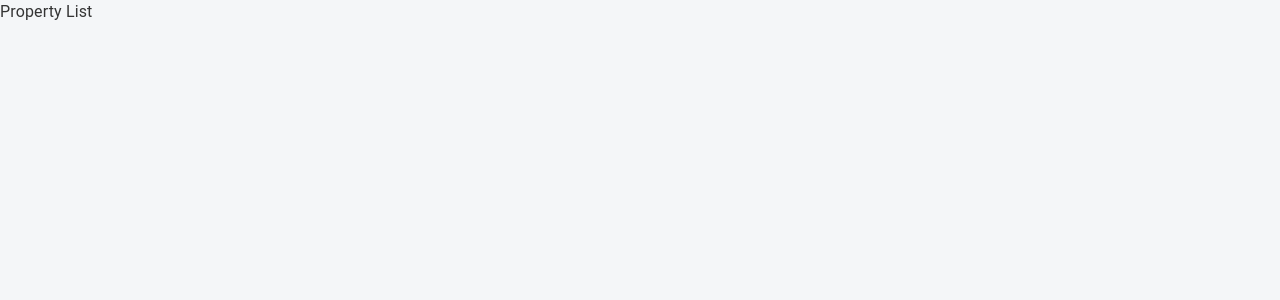
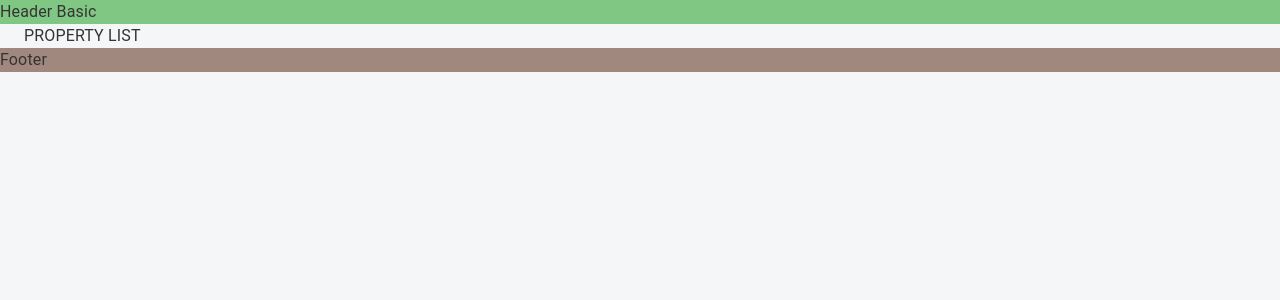
Before and after one commit to MDilshodbek/nestarDemo, a Next.js app: page /property in a window 1280 px wide. Shown: the top 300 px of the page. Built offline with nearby package versions, Linux system fonts and the light colour scheme.

Commit message:
feat: integration header and footer via Layouts

```diff
--- /dev/null
+++ b/libs/components/layout/LayoutBasic.tsx
@@ -0,0 +1,25 @@
+import { Stack } from "@mui/material";
+import Head from "next/head";
+
+const withLayoutBasic = (Component: any) => {
+  return (props: any) => {
+    return (
+      <>
+        <Head>
+          <title>Nestar</title>
+        </Head>
+        <Stack id="pc-wrap">
+          <Stack sx={{ background: "#81c784" }}>Header Basic</Stack>
+
+          <Stack id={"main"}>
+            <Component {...props} />
+          </Stack>
+
+          <Stack sx={{ background: "#a1887f" }}>Footer</Stack>
+        </Stack>
+      </>
+    );
+  };
+};
+
+export default withLayoutBasic;
--- a/pages/community/index.tsx
+++ b/pages/community/index.tsx
@@ -1,6 +1,8 @@
+import withLayoutBasic from "@/libs/components/layout/LayoutBasic";
+import { NextPage } from "next";
 import { useState } from "react";
 
-const CommunityList = () => {
+const Community: NextPage = () => {
   console.log("Community component - Pages Router");
 
   const [title, setTitle] = useState<string>("hello");
@@ -15,4 +17,4 @@
   );
 };
 
-export default CommunityList;
+export default withLayoutBasic(Community);
--- a/pages/property/index.tsx
+++ b/pages/property/index.tsx
@@ -1,7 +1,11 @@
-const PropertyList = () => {
+import withLayoutBasic from "@/libs/components/layout/LayoutBasic";
+import { Container } from "@mui/material";
+import { NextPage } from "next";
+
+const PropertyList: NextPage = () => {
   console.log("PropertyList Component - Pages Router");
 
-  return <div>Property List</div>;
+  return <Container>PROPERTY LIST</Container>;
 };
 
-export default PropertyList;
+export default withLayoutBasic(PropertyList);
```
Also changed, not shown: libs/components/layout/LayoutHome.tsx (added, +25 -0 lines), pages/index.tsx (+6 -7 lines), pages/property/[productId]/index.tsx (deleted, +0 -9 lines), pages/property/detail.tsx (added, +10 -0 lines).
